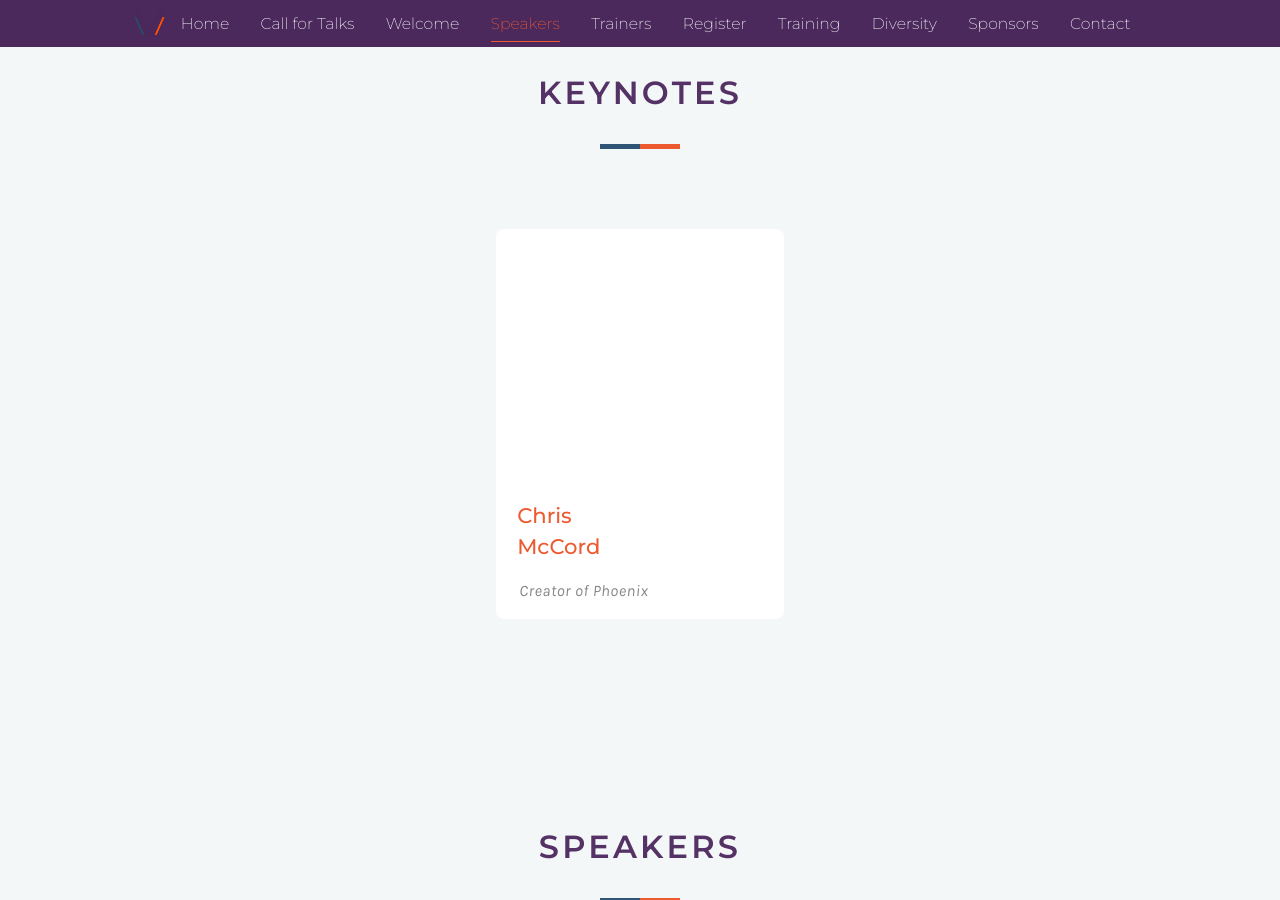
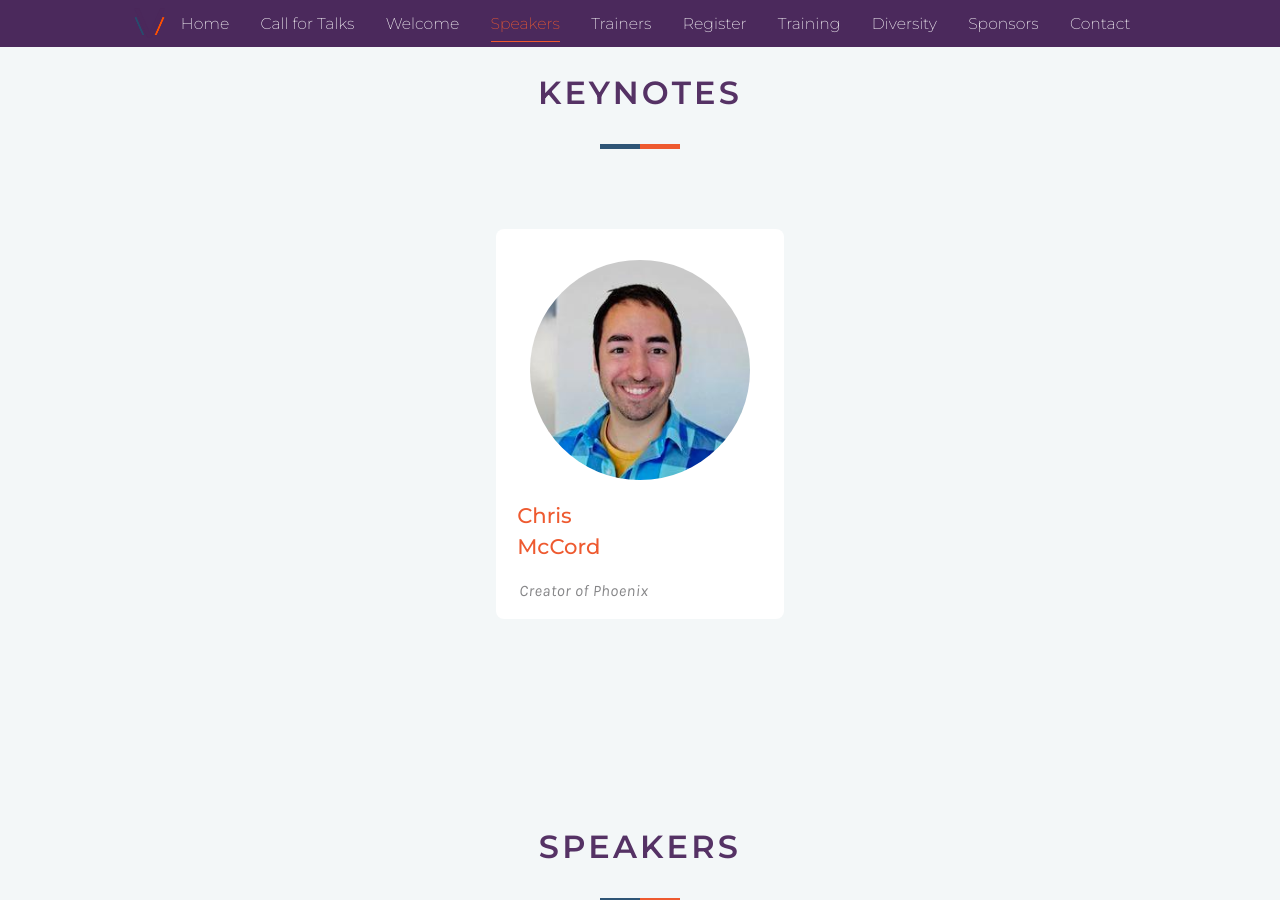
Before and after one commit to esl/virtual-elixirconf-eu-jekyll, a Jekyll site: the page built from index.html, in a window 1280 px wide and 900 px high, scrolled down 2303 px. Built offline with Jekyll 4.4.1, drawn with Linux system fonts in a browser that asks for light colours; some web fonts are replaced.

Commit message:
fix keynotes image url path

```diff
--- a/_includes/keynotes.html
+++ b/_includes/keynotes.html
@@ -7,7 +7,7 @@
         {% for speaker in sorted %}
             <div class="item">
                 <a href="{{site.baseurl}}{{ speaker.url }}" class="item-head-link">
-                    <div class="img" style="background-image: url('{{site.baseurl}}/assets/images/speakers/{{ speaker.pic_url }}');">
+                    <div class="img" style="background-image: url('{{site.baseurl}}/assets/images/{{ speaker.pic_url }}');">
                         <i class="fa fa-plus-circle"></i>
                     </div>
                     <h4 class="item-name">
```
